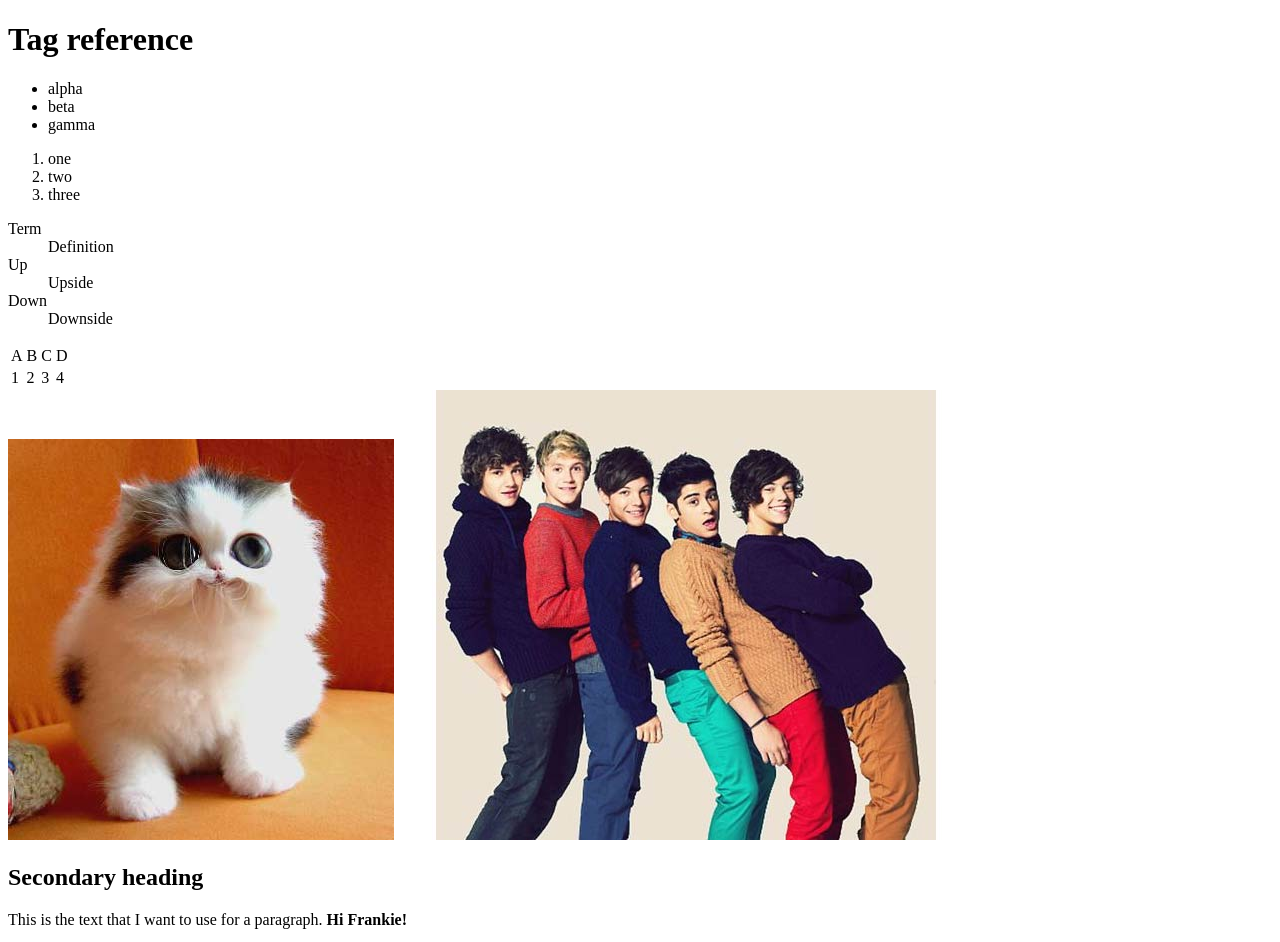
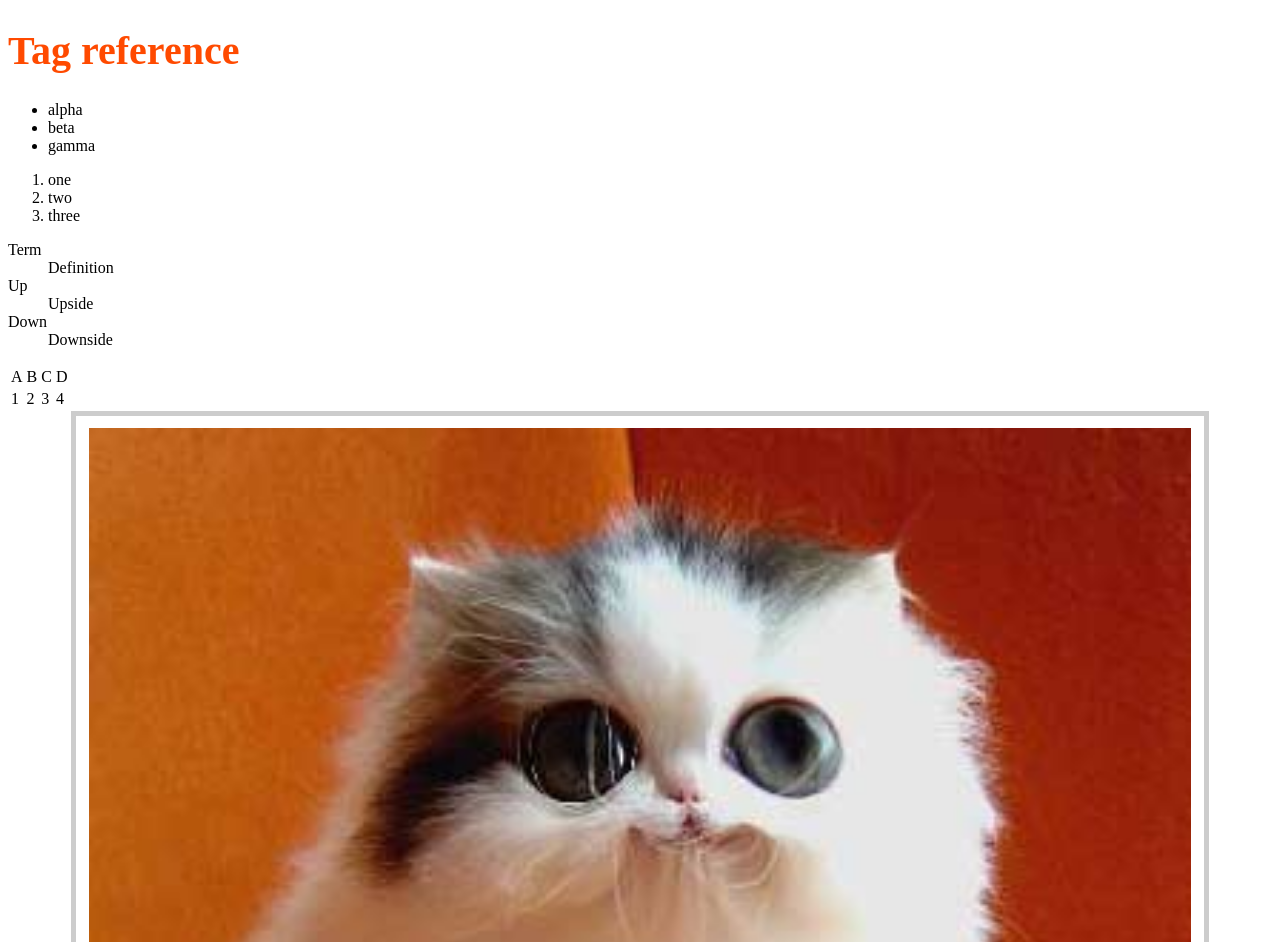
Before and after one commit to alyssaaguero/alyssaaguero.github.io, a plain HTML site: page index.html in a window 1280 px wide. Shown: the top 942 px of the page. Drawn offline with Linux system fonts and the light colour scheme.

Commit message:
Basic CSS.

```diff
--- /dev/null
+++ b/CSS/base.css
@@ -0,0 +1,26 @@
+* {
+    box-sizing: border-box;
+}
+
+h1 {
+    color: #ff4a00;
+    font-size: 40px;
+}
+
+h2 {
+    font-size:22px;
+    color: #0021a5;
+}
+
+p {
+    font-family: arial, helvetica, sans-serif;
+    font-size: 16px;
+    line-height:24px;
+}
+
+img {
+    border: 5px solid #cccccc;
+    margin: 0 5% 0 5%;
+    padding: 1%; /*TRouBLe */
+    width: 90%;
+}
--- a/index.html
+++ b/index.html
@@ -1,8 +1,9 @@
 <!DOCTYPE html>
 <html>
     <head>
-        <title>Validation Rules</title>
+        <title>CSS</title>
         <meta http-equiv="Content-Type" content="text/html; charset=UTF-8" />
+        <link rel="stylesheet" href="css/base.css" />
     </head>
     <body>
         <h1>Tag reference</h1>
```
